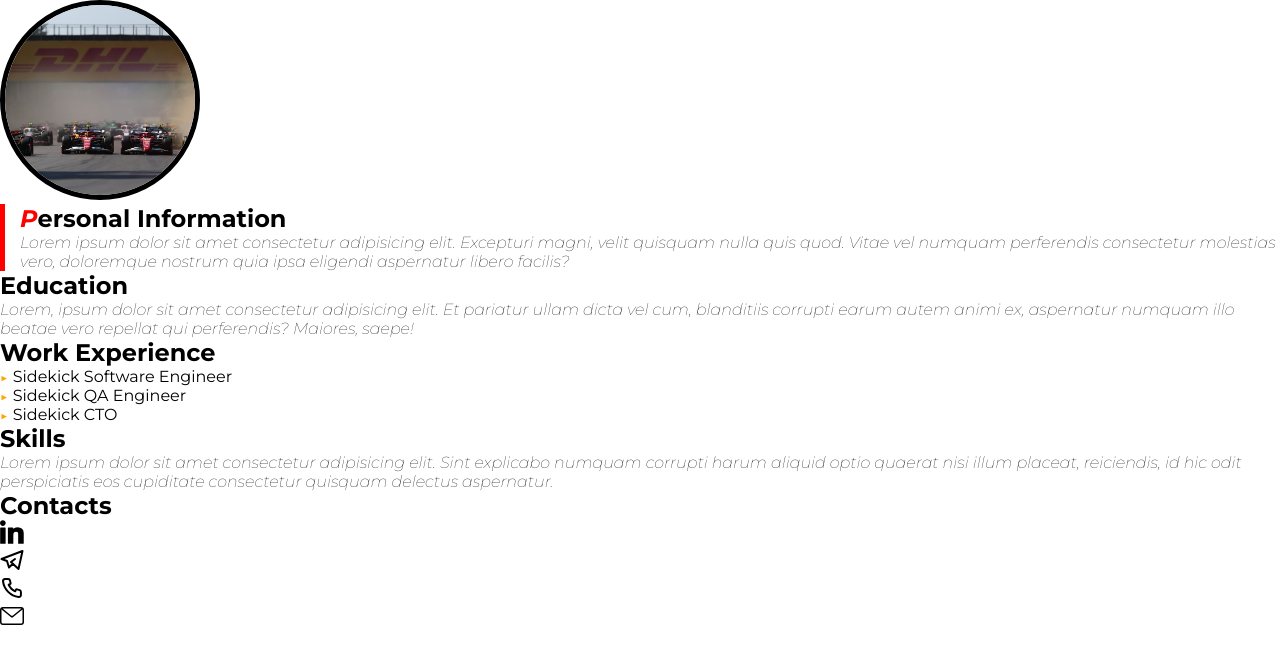
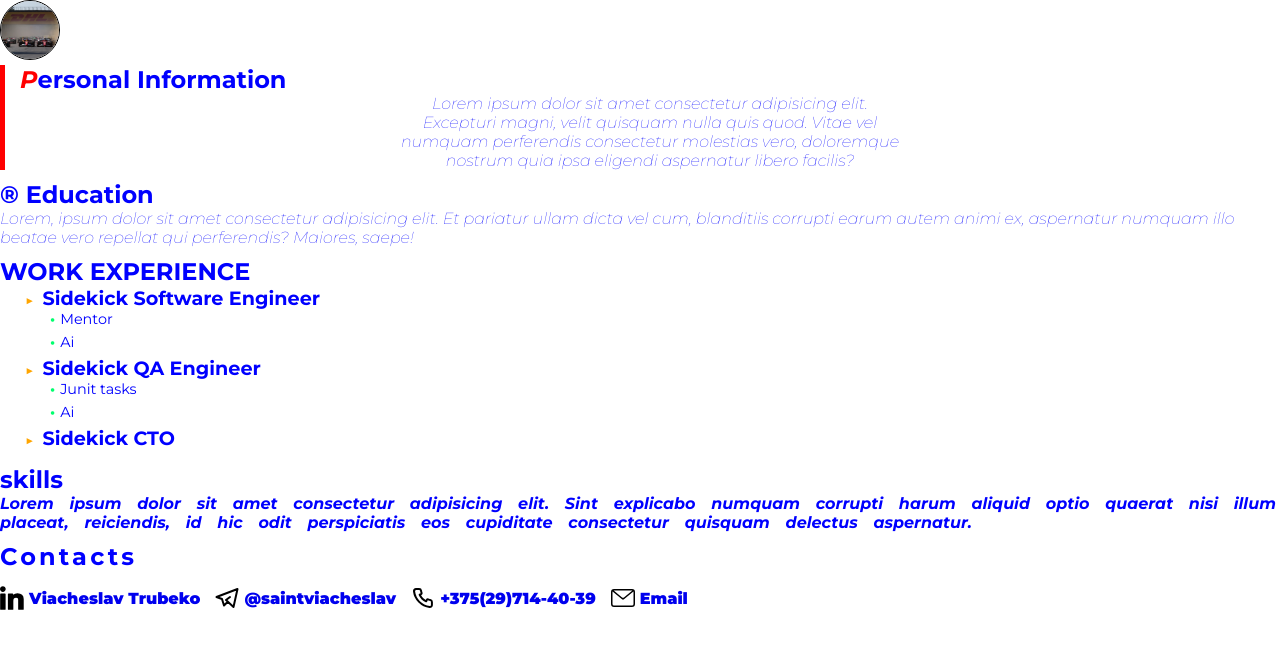
Before and after one commit to saintviacheslav/Module_2, a plain HTML site: page index.html in a window 1280 px wide. Drawn offline with Linux system fonts and the light colour scheme; files whose address does not match are found by name.

Commit message:
feat: All complited tasks for style

```diff
--- a/index.html
+++ b/index.html
@@ -20,49 +20,87 @@
     <main>
       <section class="personal-info">
         <h2>Personal Information</h2>
-        <p>Lorem ipsum dolor sit amet consectetur adipisicing elit. Excepturi magni, velit quisquam nulla quis quod. Vitae vel numquam perferendis consectetur molestias vero, doloremque nostrum quia ipsa eligendi aspernatur libero facilis?</p>
+        <p>
+          Lorem ipsum dolor sit amet consectetur adipisicing elit. Excepturi
+          magni, velit quisquam nulla quis quod. Vitae vel numquam perferendis
+          consectetur molestias vero, doloremque nostrum quia ipsa eligendi
+          aspernatur libero facilis?
+        </p>
       </section>
 
       <section class="education">
-        <h2>Education</h2>
-        <p>Lorem, ipsum dolor sit amet consectetur adipisicing elit. Et pariatur ullam dicta vel cum, blanditiis corrupti earum autem animi ex, aspernatur numquam illo beatae vero repellat qui perferendis? Maiores, saepe!</p>
+        <h2>&reg Education</h2>
+        <p>
+          Lorem, ipsum dolor sit amet consectetur adipisicing elit. Et pariatur
+          ullam dicta vel cum, blanditiis corrupti earum autem animi ex,
+          aspernatur numquam illo beatae vero repellat qui perferendis? Maiores,
+          saepe!
+        </p>
       </section>
 
       <section class="work">
         <h2>Work Experience</h2>
         <ul class="job-list">
-          <li>Sidekick Software Engineer</li>
-          <li>Sidekick QA Engineer</li>
-          <li>Sidekick CTO</li>
+          <li>
+            <h3>Sidekick Software Engineer</h3>
+            <ul class="duty-list">
+              <li>Mentor</li>
+              <li>Ai</li>
+            </ul>
+          </li>
+          <li>
+            <h3>Sidekick QA Engineer</h3>
+            <ul class="duty-list">
+              <li>Junit tasks</li>
+              <li>Ai</li>
+            </ul>
+          </li>
+          <li>
+            <h3>Sidekick CTO</h3>
+          </li>
         </ul>
       </section>
 
       <section class="skills">
         <h2>Skills</h2>
-        <p>Lorem ipsum dolor sit amet consectetur adipisicing elit. Sint explicabo numquam corrupti harum aliquid optio quaerat nisi illum placeat, reiciendis, id hic odit perspiciatis eos cupiditate consectetur quisquam delectus aspernatur.</p>
+        <p>
+          Lorem ipsum dolor sit amet consectetur adipisicing elit. Sint
+          explicabo numquam corrupti harum aliquid optio quaerat nisi illum
+          placeat, reiciendis, id hic odit perspiciatis eos cupiditate
+          consectetur quisquam delectus aspernatur.
+        </p>
       </section>
 
       <section class="contacts">
         <h2>Contacts</h2>
+        <div class="links">
           <div class="contact-links">
-          <a href="https://www.linkedin.com/in/viacheslav-trubeko-987886346/" aria-label="LinkedIn">
-            <img src="./assets/images/linkedin.svg">
+            <a
+              href="https://www.linkedin.com/in/viacheslav-trubeko-987886346/"
+              aria-label="LinkedIn"
+            >
+              <img src="./assets/images/linkedin.svg" />
+              Viacheslav Trubeko
             </a>
           </div>
           <div class="contact-links">
             <a href="https://t.me/saintviacheslav" aria-label="Telegram">
-            <img src="./assets/images/telegram.svg">
+              <img src="./assets/images/telegram.svg" />
+              @saintviacheslav
             </a>
           </div>
           <div class="contact-links">
             <a href="tel:+375297144039" aria-label="Phone">
-            <img src="./assets/images/phone.svg">
+              <img src="./assets/images/phone.svg" />
+              +375(29)714-40-39
             </a>
           </div>
           <div class="contact-links">
             <a href="mailto:slaturchik@gmail.com" aria-label="Email">
-            <img src="./assets/images/email.svg">
+              <img src="./assets/images/email.svg" />
+              Email
             </a>
+          </div>
         </div>
       </section>
     </main>
--- a/style.css
+++ b/style.css
@@ -22,22 +22,48 @@
 body {
    font-family: 'Montserrat Variable', sans-serif;
    font-weight: 900;
+   font-size: 20px;
+   color: #0000ff;
+}
+
+h1 {
+   font-size: 2rem;
+}
+
+h2 {
+   font-size: 1.5rem;
+}
+
+h3 {
+   font-size: 1.2rem;
 }
 
 p {
+   font-size: 1rem;
    font-weight: 100;
    font-style: italic;
 }
 
+li {
+   font-size: 0.9rem;
+}
+
+a{
+   font-size: 1rem;
+}
+
 header {
+   max-width: 1280px;
+   margin: auto;
+
    & .photo-link {
       display: inline-block;
 
       & .round-photo {
-         width: 200px;
-         height: 200px;
+         width: 60px;
+         height: 60px;
          border-radius: 50%;
-         border: 5px solid black;
+         border: 1px solid black;
          object-fit: cover;
          box-sizing: border-box;
       }
@@ -47,6 +73,9 @@ header {
 main {
    margin: auto;
    max-width: 1280px;
+   display: flex;
+   flex-direction: column;
+   gap: 10px;
 
    & .personal-info {
       position: relative;
@@ -66,34 +95,110 @@ main {
          color: red;
          font-style: italic;
       }
+
+      & p {
+         max-width: 500px;
+         margin: 0 auto;
+         text-align: center;
+      }
    }
 
    & .work {
-      .job-list {
+
+      & h2 {
+         text-transform: uppercase;
+      }
+
+      & .job-list, .duty-list {
          list-style-type: none;
          padding-left: 0;
 
          & li {
             font-style: normal;
             font-weight: 400;
-            &::before {
-               content: "▶";
-               color: orange;
-               font-size: 0.8em;
-               font-weight: bold;
-               padding-right: 5px;
-            }
+            position: relative;
+            padding-left: 25px;
+            margin-bottom: 5px;
+         }
+      }
+
+      & .job-list {
+         & h3 {
+            display: inline;
+         }
+
+         &>li::before {
+            content: "▶";
+            color: orange;
+            font-weight: bold;
+            padding-right: 5px;
+         }
+      }
+
+      & .duty-list {
+
+         & li::before {
+            content: "•";
+            color: rgb(0, 255, 110);
+            font-weight: bold;
+            padding-right: 5px;
          }
       }
    }
 
-   & .contacts{
-      & img{
-         width:24px;
+   & .contacts {
+
+      & h2 {
+         letter-spacing: 0.2rem;
+      }
+
+      & .links {
+         margin-top: 15px;
+         display: flex;
+         gap: 15px;
+      }
+
+      & .contact-links {
+
+         & a {
+            display: flex;
+            align-items: center;
+            gap: 5px;
+            text-decoration: none;
+
+            &:visited {
+               color: #0000ff;
+            }
+
+            &:hover {
+               text-decoration: underline;
+               text-decoration-color: blueviolet;
+               text-decoration-thickness: 2px;
+               text-decoration-style: solid;
+            }
+         }
+
+      }
+
+      & img {
+         width: 24px;
          height: 24px;
-         &:hover{
+
+         &:hover {
             filter: invert(30%) sepia(90%) saturate(1000%) hue-rotate(250deg);
          }
       }
    }
+
+   & .skills {
+
+      & h2 {
+         text-transform: lowercase;
+      }
+
+      & p {
+         font-weight: bold;
+         word-spacing: 0.7rem;
+      }
+   }
 }
```
Lines whose indentation alone changed are shown as unchanged.
